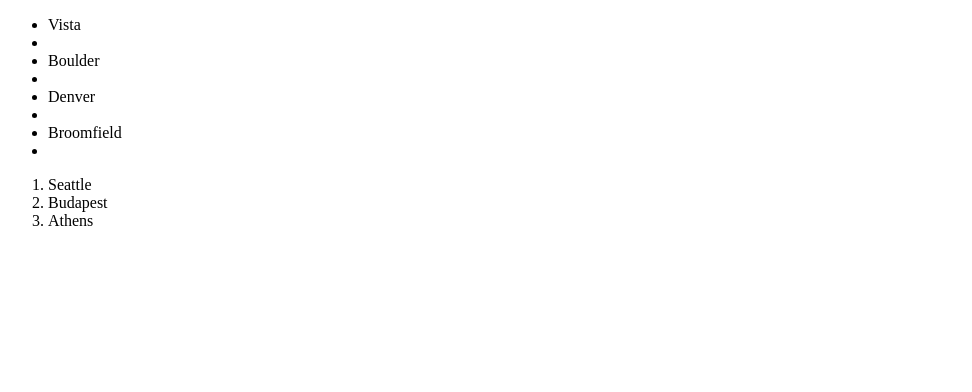
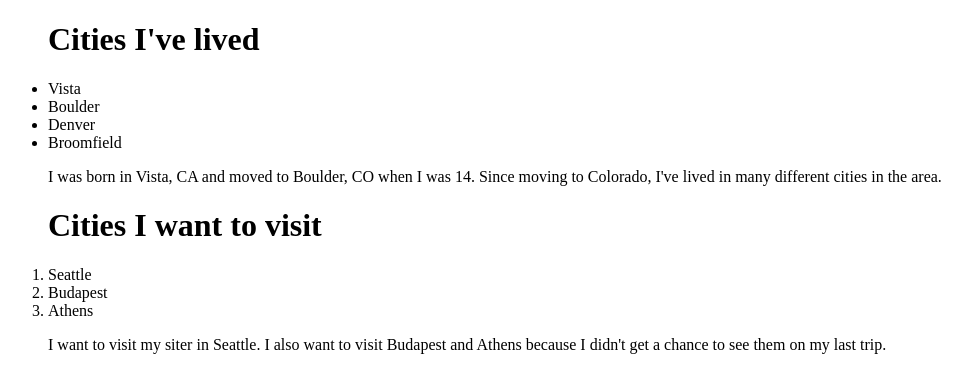
Before and after one commit to Alisuehobbs/firstRepo, a plain HTML site: page assignments/htmlIntro/cities.html in a window 1280 px wide. Shown: the whole page, without its empty margins (0-972 px from the left). Drawn offline with Linux system fonts and the light colour scheme.

Commit message:
added headers and descriptions to lists

```diff
--- a/assignments/htmlIntro/cities.html
+++ b/assignments/htmlIntro/cities.html
@@ -6,15 +6,19 @@
   </head>
   <body>
     <ul>
-      <li>Vista<li>
-      <li>Boulder<li>
-      <li>Denver<li>
-      <li>Broomfield<li>
+      <h1>Cities I've lived</h1>
+      <li>Vista</li>
+      <li>Boulder</li>
+      <li>Denver</li>
+      <li>Broomfield</li>
+      <p>I was born in Vista, CA and moved to Boulder, CO when I was 14. Since moving to Colorado, I've lived in many different cities in the area.</p>
     </ul>
     <ol>
+      <h1>Cities I want to visit</h1>
       <li>Seattle</li>
       <li>Budapest</li>
       <li>Athens</li>
+      <p>I want to visit my siter in Seattle. I also want to visit Budapest and Athens because I didn't get a chance to see them on my last trip.</p>
     </ol>
   </body>
 </html>
```
